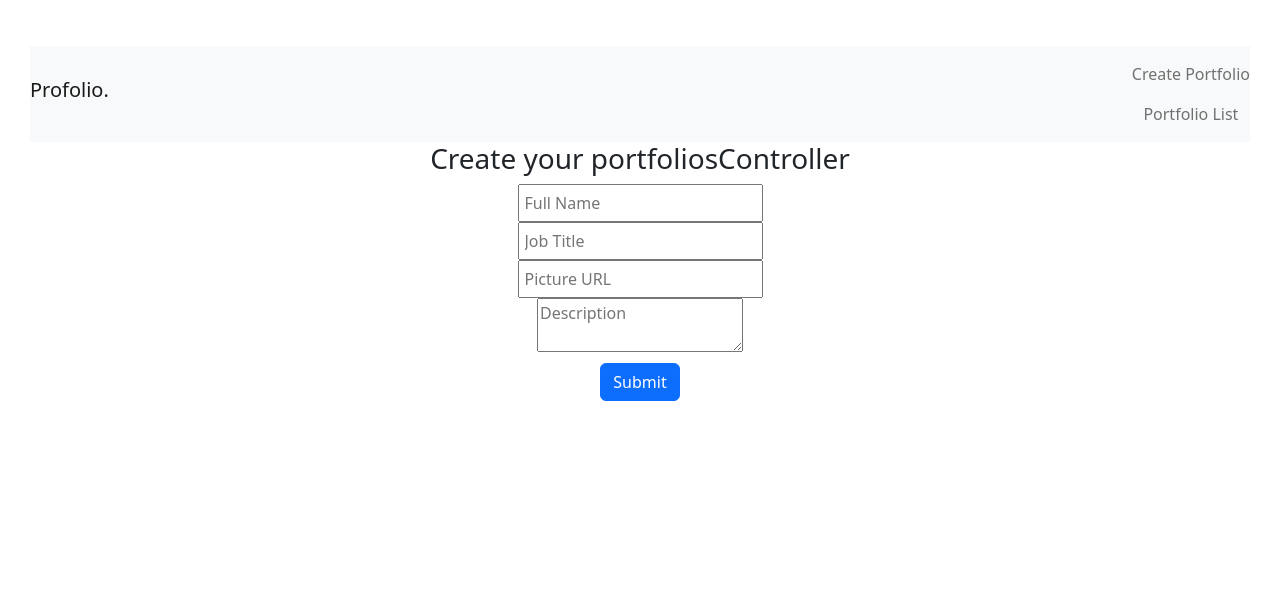
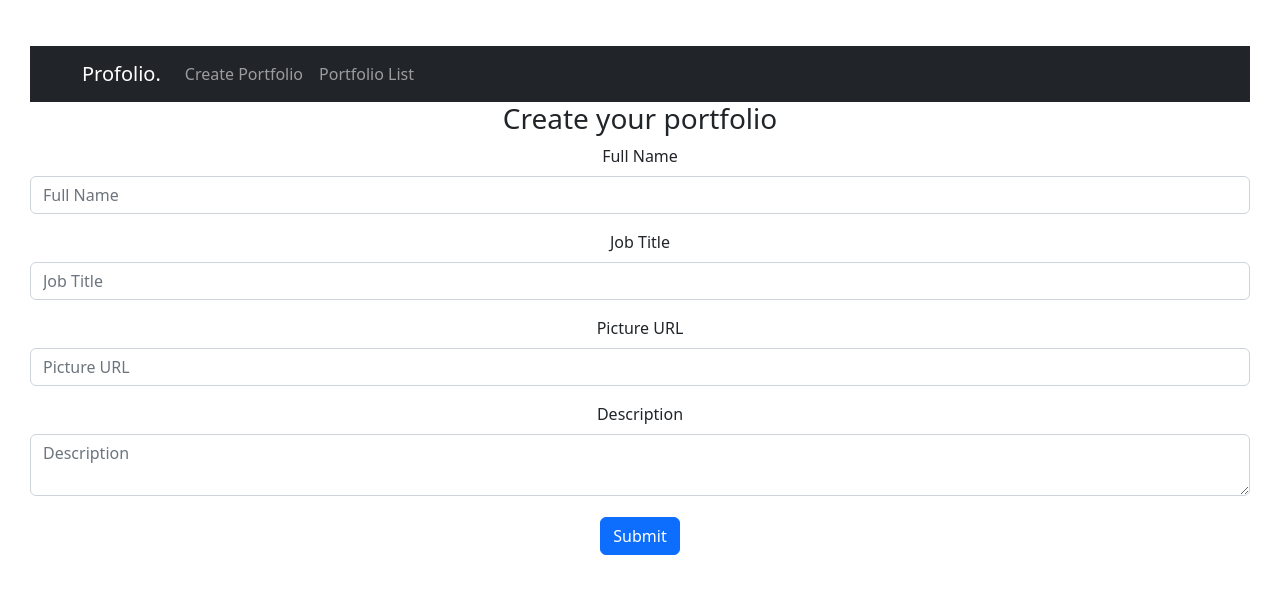
Before and after one commit to aibate/project4, a React (Create React App) app in the folder client/: page /portfolio/add in a window 1280 px wide. Shown: the top 594 px of the page. Built offline with nearby package versions, Linux system fonts and the light colour scheme.

Commit message:
working on bootstrap and modal

```diff
--- a/client/package.json
+++ b/client/package.json
@@ -8,8 +8,10 @@
     "@testing-library/react": "^13.4.0",
     "@testing-library/user-event": "^13.5.0",
     "axios": "^0.27.2",
+    "bootstrap": "^5.2.2",
     "jest": "^27.5.1",
     "react": "^18.2.0",
+    "react-bootstrap": "^2.5.0",
     "react-dom": "^18.2.0",
     "react-router-dom": "^6.4.2",
     "react-scripts": "5.0.1",
--- a/client/src/components/Contact.js
+++ b/client/src/components/Contact.js
@@ -3,6 +3,8 @@ import { useParams } from 'react-router-dom'
 import { useState, useEffect } from 'react'
 import axios from 'axios'
 import Modal from './Modal';
+import Form from 'react-bootstrap/Form';
+import Button from 'react-bootstrap/Button';
 
 function Contact(props) {
     const {id} = useParams()
@@ -42,7 +44,8 @@ function Contact(props) {
             }
         })
     }
-    function createEnquiry(){
+    function createEnquiry(event){
+        event.preventDefault();
         props.handelContact(true)
         axios
         .post("/api/contact", enquiryDetail )
@@ -50,10 +53,28 @@ function Contact(props) {
 
         })
         .catch(error => alert(error.message));
+        setEnquiryDetail({
+            portfolio_id: id,
+        client_name:'',
+        email:'',
+        enquiry:''
+        })
     }
     console.log(enquiryDetail)
   return (
     <div>
+        <Form>
+        <Form.Group className="mb-3" controlId="formBasicEmail">
+        <Form.Label>Full Name</Form.Label>
+            <Form.Control
+              type="text"
+              name='client_name'
+              placeholder='Full Name'
+              onChange={handelChange}
+              value={enquiryDetail.client_name}
+              />
+        </Form.Group>
+        </Form>
         <div className='<div class="input-group mb-3">'>
             <input
                 name='client_name'
@@ -67,7 +88,7 @@ function Contact(props) {
                 name='email'
                 placeholder='Email Address'
                 onChange={handelChange}
-                values={enquiryDetail.email}
+                value={enquiryDetail.email}
                 />
         </div>
         <div className='<div class="input-group mb-3">'>
@@ -75,7 +96,7 @@ function Contact(props) {
                 name='enquiry'
                 placeholder='Enquiry'
                 onChange={handelChange}
-                values={enquiryDetail.enquiry}
+                value={enquiryDetail.enquiry}
                 />
         </div>
         <button className="btn btn-primary" onClick={createEnquiry}>Submit</button>
--- a/client/src/components/Message.js
+++ b/client/src/components/Message.js
@@ -12,7 +12,7 @@ function Message(props) {
             <h6 className='card-subtitle mb-2 text-muted' data-testid="clientEmail">Email: {email}</h6>
             <p className='card-text' data-testid="enquiry">Comment: {enquiry}</p>
 
-        </div>
+            </div>
        </div>
     </div>
   )
--- a/client/src/routes/CreatePortfolio.js
+++ b/client/src/routes/CreatePortfolio.js
@@ -1,6 +1,7 @@
 import React, { useState } from 'react';
 import axios from 'axios';
-
+import Form from 'react-bootstrap/Form';
+import Button from 'react-bootstrap/Button';
 
 function CreatePortfolio() {
     const [ portfolioInfo, setPortfolioInfo] = useState({
@@ -47,6 +48,7 @@ function CreatePortfolio() {
     }
 
     const createPortfolio = (event) =>{
+      event.preventDefault();
       axios
       .post('/api/portfolio', portfolioInfo)
       .then(()=>{
@@ -56,52 +58,57 @@ function CreatePortfolio() {
     }
   return (
     <div>
-      <h3>Create your portfoliosController</h3>
-      <div className='<div class="input-group mb-3">'>
-        <input
+      <h3>Create your portfolio</h3>
+
+        <Form>
+          <Form.Group className="mb-3" controlId="formBasicEmail">
+            <Form.Label>Full Name</Form.Label>
+            <Form.Control
+              type="text"
               name='fullname'
               placeholder="Full Name"
               onChange={handelChange}
               value={portfolioInfo.fullname}
-              data-testid="nameInput"
-          />
-      </div>
-      <div className='<div class="input-group mb-3">'>
-        <input
+              data-testid="nameInput" />
+          </Form.Group>
+
+          <Form.Group className="mb-3" controlId="formBasicEmail">
+            <Form.Label>Job Title</Form.Label>
+            <Form.Control
+              type="text"
               name='job_title'
-              placeholder='Job Title'
+              placeholder="Job Title"
               onChange={handelChange}
-              value={portfolioInfo.jobTitle}
-              data-testid="titleInput"
-          />
-      </div>
-      <div className='<div class="input-group mb-3">'>
-        <input
+              value={portfolioInfo.job_title}
+              data-testid="titleInput" />
+          </Form.Group>
+
+          <Form.Group className="mb-3" controlId="formBasicEmail">
+            <Form.Label>Picture URL</Form.Label>
+            <Form.Control
+              type="text"
               name='picture'
               placeholder='Picture URL'
               onChange={handelChange}
-              values={portfolioInfo.picture}
-              data-testid="pictureInput"
-          />
-      </div>
+              value={portfolioInfo.picture}
+              data-testid="pictureInput" />
+          </Form.Group>
 
+          <Form.Group className="mb-3" controlId="formBasicEmail">
+            <Form.Label>Description</Form.Label>
+            <Form.Control
+              name='description'
+              placeholder='Description'
+              as="textarea"
+              onChange={handelChange}
+              value={portfolioInfo.description}
+              data-testid="descriptionTextarea" />
+          </Form.Group>
+          <Button variant="primary" onClick={createPortfolio} data-testid="submitBtn">
+            Submit
+          </Button>
+        </Form>
 
-      <div className='<div class="input-group mb-3">'>
-        <textarea
-            name='description'
-            placeholder='Description'
-            onChange={handelChange}
-            values={portfolioInfo.description}
-            data-testid="descriptionTextarea"
-        />
-       </div>
-        <button
-          className="btn btn-primary"
-          onClick={createPortfolio}
-          data-testid="submitBtn">
-
-          Submit
-        </button>
     </div>
   )
 }
--- a/client/src/routes/PortfolioMenu.js
+++ b/client/src/routes/PortfolioMenu.js
@@ -1,9 +1,22 @@
 import React from 'react'
+import Container from 'react-bootstrap/Container';
+import Nav from 'react-bootstrap/Nav';
+import Navbar from 'react-bootstrap/Navbar';
 import { BrowserRouter, Routes, Route, Link, Outlet } from "react-router-dom";
 export default function PortfolioMenu() {
   return (
     <div>
-      <nav className='navbar navbar-light bg-light'>
+      <Navbar bg="dark" variant="dark">
+        <Container>
+          <Navbar.Brand href="#home">Profolio.</Navbar.Brand>
+          <Nav className="me-auto">
+            <Nav.Link as={Link} to="/portfolio/add">Create Portfolio</Nav.Link>
+            <Nav.Link as={Link} to="/portfolio/view">Portfolio List</Nav.Link>
+
+          </Nav>
+        </Container>
+      </Navbar>
+      {/* <nav className='navbar navbar-light bg-light'>
 
           <h1 className="navbar-brand">Profolio.</h1>
           <div className="collapse navbar-collapse" id='navbarSupportedContent'></div>
@@ -13,7 +26,7 @@ export default function PortfolioMenu() {
           <li className='nav-item active'><Link className='nav-link' to="/portfolio/view">Portfolio List</Link></li>
 
           </ul>
-      </nav>
+      </nav> */}
       <Outlet/>
     </div>
   )
--- a/client/src/routes/SharePortfolio.js
+++ b/client/src/routes/SharePortfolio.js
@@ -5,6 +5,8 @@ import axios from 'axios'
 import SinglePortfolioViewContainer from './SinglePortfolioViewContainer';
 import Contact from '../components/Contact';
 import Modal from '../components/Modal';
+import Row from 'react-bootstrap/Row';
+import Col from 'react-bootstrap/Col';
 
 function SharePortfolio() {
   const {id} = useParams()
@@ -29,7 +31,9 @@ function SharePortfolio() {
   console.log(portfolioInfo[0].fullname)
   return (
     <div>
-        <SinglePortfolioViewContainer
+       <Row lg={2}>
+       <Col className="d-flex">
+       <SinglePortfolioViewContainer
         fullname={portfolioInfo[0].fullname}
         jobTitle={portfolioInfo[0].job_title}
         picture={portfolioInfo[0].picture}
@@ -37,8 +41,13 @@ function SharePortfolio() {
         key={portfolioInfo[0].portfolio_id}
         id={portfolioInfo[0].portfolio_id}
         />
+        </Col>
+        <Col className="d-flex">
         <Contact handelContact={setOpenModal}/>
         {openModal && <Modal closeModal={setOpenModal}/>}
+        </Col>
+      </Row>
+
     </div>
   )
 }
--- a/client/src/routes/UpdatePortfolio.js
+++ b/client/src/routes/UpdatePortfolio.js
@@ -2,6 +2,8 @@ import React from 'react'
 import { useParams } from "react-router-dom";
 import { useState, useEffect }  from 'react'
 import axios from 'axios'
+import Form from 'react-bootstrap/Form';
+import Button from 'react-bootstrap/Button';
 
 function UpdatePortfolio() {
   const {id} = useParams()
@@ -57,7 +59,8 @@ function UpdatePortfolio() {
       });
   }
 
-  const updatePortfolio = () => {
+  const updatePortfolio = (event) => {
+    event.preventDefault();
     const url = `/api/portfolio/${id}`;
     console.log(url)
     axios.put(url, portfolioInfo)
@@ -71,43 +74,56 @@ function UpdatePortfolio() {
   console.log(portfolioInfo)
   return (
     <div>
-      <div className='<div class="input-group mb-3">'>
-        <input
+        <h3>Update your portfolio</h3>
+
+      <Form>
+        <Form.Group className="mb-3" controlId="formBasicEmail">
+          <Form.Label>Full Name</Form.Label>
+          <Form.Control
+            type="text"
             name='fullname'
-            className='"form-control"'
             placeholder="Full Name"
             onChange={handelChange}
-            value={portfolioInfo.fullname}></input>
-      </div>
+            value={portfolioInfo.fullname}
+            data-testid="nameInput" />
+        </Form.Group>
 
-      <div className='<div class="input-group mb-3">'>
-
-      <input
+        <Form.Group className="mb-3" controlId="formBasicEmail">
+          <Form.Label>Job Title</Form.Label>
+          <Form.Control
+            type="text"
             name='job_title'
-          placeholder='Job Title'
+            placeholder="Job Title"
             onChange={handelChange}
             value={portfolioInfo.job_title}
-          />
-      </div>
-      <div className='<div class="input-group mb-3">'>
-      <input
+            data-testid="titleInput" />
+        </Form.Group>
+
+        <Form.Group className="mb-3" controlId="formBasicEmail">
+          <Form.Label>Picture URL</Form.Label>
+          <Form.Control
+            type="text"
             name='picture'
             placeholder='Picture URL'
             onChange={handelChange}
             value={portfolioInfo.picture}
-          />
-      </div>
-      <div className='<div class="input-group mb-3">'>
-        <textarea
+            data-testid="pictureInput" />
+        </Form.Group>
+
+        <Form.Group className="mb-3" controlId="formBasicEmail">
+          <Form.Label>Description</Form.Label>
+          <Form.Control
             name='description'
             placeholder='Description'
+            as="textarea"
             onChange={handelChange}
             value={portfolioInfo.description}
-        />
-      </div>
-
-
-      <button className='btn btn-success' onClick={updatePortfolio}>Update</button>
+            data-testid="descriptionTextarea" />
+        </Form.Group>
+        <Button variant="primary" onClick={updatePortfolio} data-testid="submitBtn">
+          Submit
+        </Button>
+      </Form>
 
     </div>
   )
--- a/client/src/routes/ViewPortfolio.js
+++ b/client/src/routes/ViewPortfolio.js
@@ -2,6 +2,9 @@ import axios from 'axios'
 import React, { useState, useEffect } from 'react'
 import { BrowserRouter, Routes, Route, Link } from "react-router-dom";
 import { Outlet } from "react-router-dom";
+import Card from 'react-bootstrap/Card';
+import Row from 'react-bootstrap/Row';
+import Col from 'react-bootstrap/Col';
 
 function ViewPortfolio() {
   // store all portfolio in state
@@ -31,25 +34,32 @@ function ViewPortfolio() {
   return (
     <div>
       <h1>Portfolio list</h1>
-      <ul>
+
+      <Row lg={3}>
+
           {AllPortfoliosInfo.map((onePortfolioInfo) => {
             return(
-              <div className='card' >
-                <ul className='list-group list-group-flush'>
-                  <li className='list-group-item' key={onePortfolioInfo.portfolio_id}>
-                    <Link to={ `/portfolio/view/${onePortfolioInfo.portfolio_id}`}>
-                      {onePortfolioInfo.fullname}
-                    </Link>
-                    <Link className='btn btn-success' to={`/portfolio/update/${onePortfolioInfo.portfolio_id}`} >Update</Link>
-                    <button id={onePortfolioInfo.portfolio_id} className='btn btn-danger' onClick={deletePortfolio}>Delete</button>
-                    <Link className="btn btn-info" to={`/client/${onePortfolioInfo.portfolio_id}`} >Share</Link>
-                    <Link className="btn btn-primary" to={`/inbox/${onePortfolioInfo.portfolio_id}/`} >Inbox</Link>
-                  </li>
-                </ul>
-              </div>
-            )
-          })}
-      </ul>
+              <Col className="d-flex">
+              <Card className="flex-fill" style={{ width: '18rem' }}>
+                <Card.Body key={onePortfolioInfo.portfolio_id}>
+                  <Card.Title>{onePortfolioInfo.fullname}</Card.Title>
+                  <Card.Subtitle className="mb-2 text-muted">{onePortfolioInfo.job_title}</Card.Subtitle>
+                  <Card.Text>
+                    {onePortfolioInfo.description}
+                  </Card.Text>
+                  <Card.Link as={Link} to={ `/portfolio/view/${onePortfolioInfo.portfolio_id}`}>View</Card.Link>
+                  <Card.Link as={Link} to={`/portfolio/update/${onePortfolioInfo.portfolio_id}`}>Update</Card.Link>
+                  <Card.Link as={Link} to={`/client/${onePortfolioInfo.portfolio_id}`} >Share</Card.Link>
+                  <Card.Link as={Link} to={`/inbox/${onePortfolioInfo.portfolio_id}/`} >Inbox</Card.Link>
+                  <button id={onePortfolioInfo.portfolio_id} className='btn btn-danger' onClick={deletePortfolio}>Delete</button>
+                  </Card.Body>
+                </Card>
+              </Col>
+
+              )
+            })}
+
+      </Row>
       <Outlet/>
     </div>
 
```
Also changed, not shown: client/src/routes/SinglePortfolioViewContainer.js (+4 -1 lines), 2 other files (tests, documents, lock files or other folders). Lines whose indentation alone changed are shown as unchanged.
